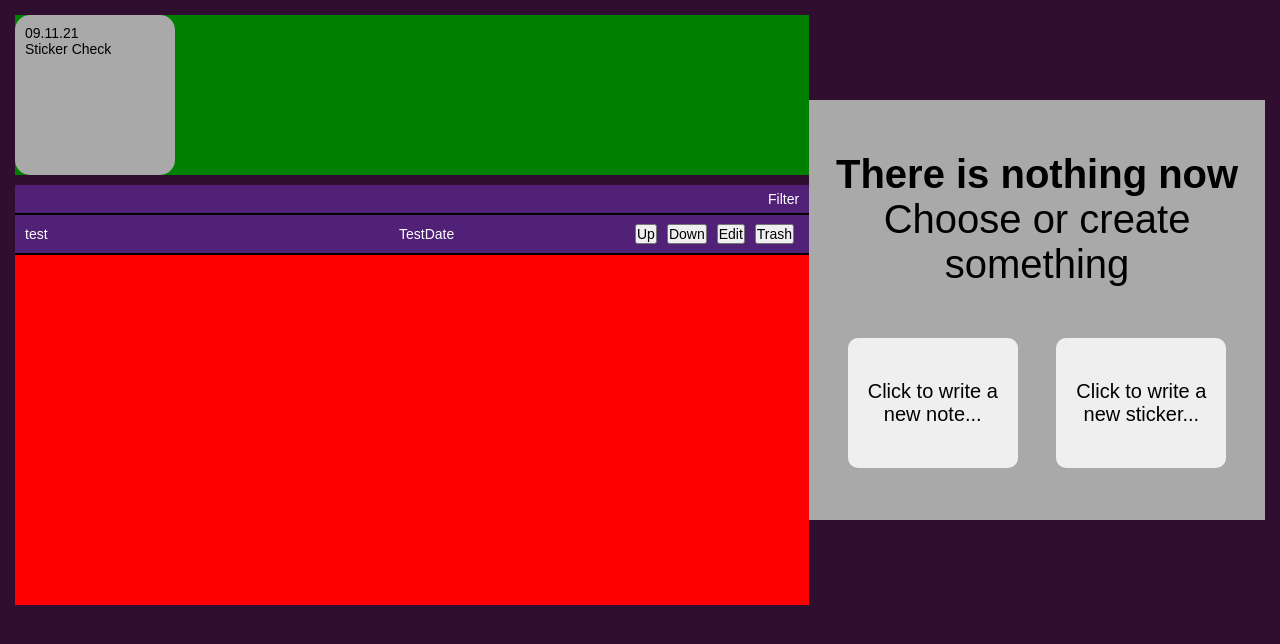
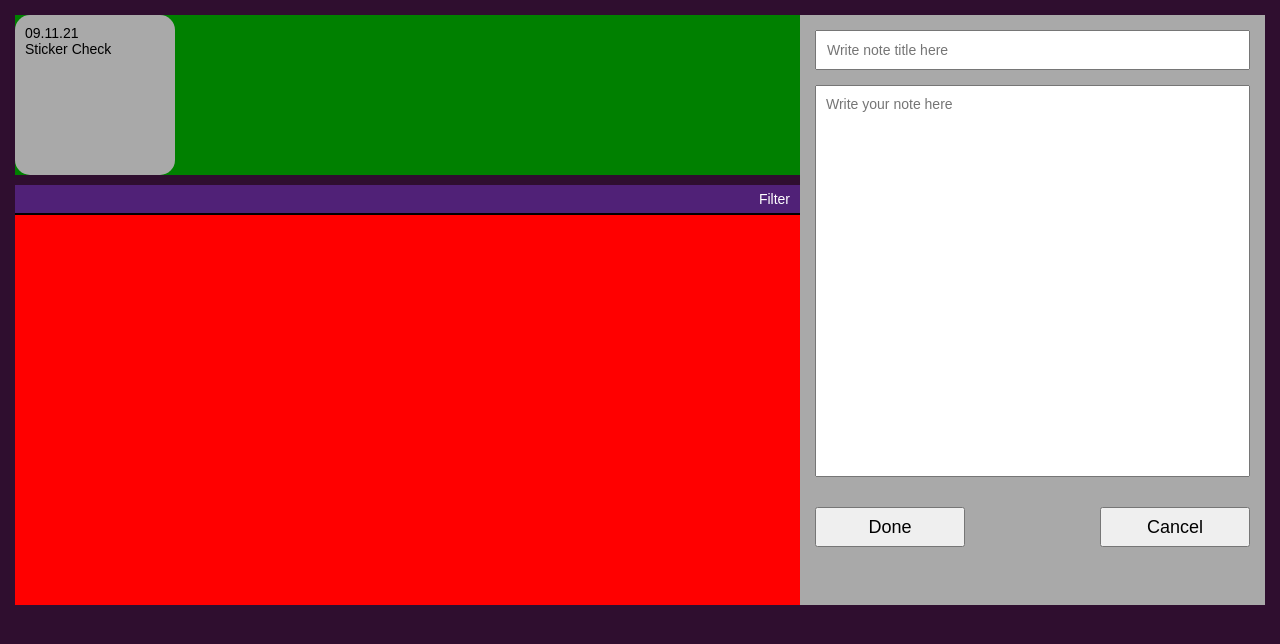
Before and after one commit to eKizim/todo-dashboard, a React app: page / in a window 1280 px wide. Both pictures are taken after a click on the button "Click to write a new note...". Shown: the top 644 px of the page. Built offline with nearby package versions, Linux system fonts and the light colour scheme.

Commit message:
Reader field test

```diff
--- a/src/App.jsx
+++ b/src/App.jsx
@@ -2,22 +2,15 @@ import React from 'react';
 import ReactDOM from 'react-dom';
 import Fields from './containers/fields/Fields.jsx';
 import Reader from './containers/reader/Reader.jsx';
-import NoteUnit from './components/NoteUnit.jsx';
 
 export default class App extends React.Component {
   constructor(props) {
     super(props);
     this.state = {
-
       notes: window.localStorage.notes ?
-      JSON.parse(window.localStorage.notes).map(note => (
-        <NoteUnit key={note.unitId} unitId={note.unitId} unitTitle={note.unitTitle} unitDate={note.unitDate}/>
-      )) : [],
-
+        JSON.parse(window.localStorage.notes) : [],
       stickers: window.localStorage.stickers ?
-      JSON.parse(window.localStorage.stickers).map(sticker => {
-        return <StickerUnit key={sticker.unitId} unitId={sticker.unitId} unitTitle={sticker.unitTitle} unitDate={sticker.unitDate}/>
-      }) : []
+        JSON.parse(window.localStorage.stickers) : []
     };
 
     this.notesUpdate= this.notesUpdate.bind(this);
@@ -25,26 +18,41 @@ export default class App extends React.Component {
   }
 
   notesUpdate() {
-    let storage = window.localStorage.notes ? JSON.parse(window.localStorage.notes) : []; // DELETE THIS
-    storage.push({unitId: "test", unitTitle: "TestTitle", unitDate: "TestDate"})
+
+    // ### Var for testing ###
+    let storage = window.localStorage.notes ?
+      JSON.parse(window.localStorage.notes) : [];
+
+    storage.push({
+      unitId: "test",
+      unitTitle: "TestTitle",
+      unitDate: "TestDate"
+    })
+
     window.localStorage.notes = JSON.stringify(storage);
 
     this.setState({
-      notes: JSON.parse(window.localStorage.notes).map(note => (
-        <NoteUnit key={note.unitId} unitId={note.unitId} unitTitle={note.unitTitle} unitDate={note.unitDate}/>
-      ))
+      notes: JSON.parse(window.localStorage.notes)
     })
-
-    console.log("Notes has been updated")
   };
 
   stickersUpdate() {
+
+    // ### Var for testing ###
+    let storage = window.localStorage.stickers ?
+      JSON.parse(window.localStorage.stickers) : [];
+
+    storage.push({
+      unitId: "test",
+      unitTitle: "TestTitle",
+      unitDate: "TestDate"
+    })
+
+    window.localStorage.stickers = JSON.stringify(storage);
+
     this.setState({
-      stickers: JSON.parse(window.localStorage.stickers).map(sticker => (
-        <NoteUnit key={sticker.unitId} unitId={sticker.unitId} unitTitle={sticker.unitTitle} unitDate={sticker.unitDate}/>
-      ))
+      stickers: JSON.parse(window.localStorage.stickers)
     })
-    console.log("Stickers has been updated")
   }
 
   render() {
--- a/src/containers/fields/notes/Notes.jsx
+++ b/src/containers/fields/notes/Notes.jsx
@@ -12,7 +12,10 @@ export default class Notes extends React.Component {
 			<div id="notes">
 				<NotesHeader/>
 				<div id="notes_dashboard">
-					{this.props.notes}
+					{this.props.notes.map(note => (
+        		<NoteUnit key={note.unitId} unitId={note.unitId} unitTitle={note.unitTitle} unitDate={note.unitDate}/>
+      			))
+					}
 				</div>
 			</div>
 		)
--- /dev/null
+++ b/src/containers/reader/DefaultReader/DefaultReader.css
@@ -0,0 +1,30 @@
+#default_reader {
+	width: 465px;
+	height: 420px;
+
+	display: flex;
+	flex-direction: column;
+	justify-content: space-evenly;
+
+	background-color: darkgrey;
+}
+
+#default_reader__title h3,  #default_reader__title p {
+	font-size: 40px;
+	text-align: center;
+}
+
+#default_reader__buttons {
+	display: flex;
+	align-items: center;
+	justify-content: space-evenly;
+}
+
+#default_reader__buttons button {
+	width: 170px;
+	height: 130px;
+
+	font-size: 20px;
+	border: none;
+	border-radius: 10px;
+}
--- /dev/null
+++ b/src/containers/reader/DefaultReader/DefaultReader.jsx
@@ -0,0 +1,25 @@
+import React from 'react';
+import ReactDOM from 'react-dom';
+import './DefaultReader.css';
+
+
+export default class DefaultReader extends React.Component {
+  constructor(props) {
+    super(props);
+  }
+
+  render() {
+    return(
+      <div id="default_reader">
+        <div id="default_reader__title">
+          <h3>There is nothing now</h3>
+          <p>Choose or create something</p>
+        </div>
+        <div id="default_reader__buttons">
+          <button id="note_starter" onClick={this.props.manageField}>Click to write a new note...</button>
+          <button id="sticker_starter" onClick={this.props.manageField}>Click to write a new sticker...</button>
+        </div>
+      </div>
+    )
+  }
+}
--- /dev/null
+++ b/src/containers/reader/NoteTaker/NoteTaker.css
@@ -0,0 +1,37 @@
+#note_taker {
+	width: 465px;
+	height: 590px;
+	padding: 15px;
+
+	display: flex;
+	flex-direction: column;
+	align-content: center;
+	justify-content: start;
+
+	background-color: darkgrey;
+}
+
+#note_taker__title {
+	height: 40px;
+	padding: 10px;
+	margin-bottom: 15px;
+}
+
+#note_taker__textarea {
+	height: 70%;
+	padding: 10px;
+	margin-bottom: 30px;
+
+	resize: none;
+}
+
+#note_taker__buttons {
+	display: flex;
+	justify-content: space-between;
+}
+
+#note_taker__buttons button {
+	width: 150px;
+	height: 40px;
+	font-size: 18px;
+}
--- /dev/null
+++ b/src/containers/reader/NoteTaker/NoteTaker.jsx
@@ -0,0 +1,33 @@
+import React from 'react';
+import './NoteTaker.css';
+
+export default class NoteTaker extends React.Component {
+  constructor(props) {
+    super(props);
+
+  }
+
+  handleInput = () => {
+    let title = document.getElementById('note_taker__title');
+    let text = document.getElementById('note_taker__textarea');
+
+    if(title.value && text.value) {
+      console.log(`Title: ${title.value}`);
+      console.log(`Text: ${text.value}`);
+    }
+
+  }
+
+  render() {
+    return (
+      <div id="note_taker">
+        <input id="note_taker__title" type="text" placeholder="Write note title here" />
+        <textarea id="note_taker__textarea" placeholder="Write your note here"></textarea>
+        <div id="note_taker__buttons">
+          <button id="note_done">Done</button>
+          <button id="note_cancel" onClick={this.props.manageField}>Cancel</button>
+        </div>
+      </div>
+    )
+  }
+}
--- a/src/containers/reader/Reader.css
+++ b/src/containers/reader/Reader.css
@@ -1,30 +1,3 @@
-#reader_default {
-	width: 465px;
-	height: 420px;
-
-	display: flex;
-	flex-direction: column;
-	justify-content: space-evenly;
-
-	background-color: darkgrey;
+#reader {
+	transition: .2s;
 }
-
-#reader_default__title h3,  #reader_default__title p {
-	font-size: 40px;
-	text-align: center;
-}
-
-#reader_default__buttons {
-	display: flex;
-	align-items: center;
-	justify-content: space-evenly;
-}
-
-#reader_default__buttons button {
-	width: 170px;
-	height: 130px;
-
-	font-size: 20px;
-	border: none;
-	border-radius: 10px;
-}
--- a/src/containers/reader/Reader.jsx
+++ b/src/containers/reader/Reader.jsx
@@ -1,27 +1,39 @@
 import React from 'react';
-import ReactDOM from 'react-dom';
-import NoteUnit from '../../components/NoteUnit.jsx';
-import StickerUnit from '../../components/StickerUnit.jsx';
+import DefaultReader from './DefaultReader/DefaultReader.jsx';
+import NoteTaker from './NoteTaker/NoteTaker.jsx';
+import StickerTaker from './StickerTaker/StickerTaker.jsx';
 import './Reader.css';
-
 
 export default class Reader extends React.Component {
   constructor(props) {
     super(props);
+    this.state = {
+      field: <DefaultReader manageField={this.manageField}/>
+    }
+  }
+
+  manageField = (el) => {
+    switch(el.target.id) {
+      case "note_starter":
+        this.setState({
+          field: <NoteTaker manageField={this.manageField}/>
+        });
+        break;
+      case "sticker_starter":
+        this.setState({
+          field: <StickerTaker manageField={this.manageField}/>
+        });
+        break;
+      case "note_cancel":
+      case "sticker_cancel":
+        this.setState({
+          field: <DefaultReader manageField={this.manageField}/>
+        });
+        break;
+    }
   }
 
   render() {
-    return(
-      <div id="reader_default">
-        <div id="reader_default__title">
-          <h3>There is nothing now</h3>
-          <p>Choose or create something</p>
-        </div>
-        <div id="reader_default__buttons">
-          <button id="note_starter" onClick={this.props.notesUpdate}>Click to write a new note...</button>
-          <button id="sticker_starter" onClick={this.stickersUpdate}>Click to write a new sticker...</button>
-        </div>
-      </div>
-    )
+    return <div id="reader">{ this.state.field }</div>
   }
 }
--- /dev/null
+++ b/src/containers/reader/StickerTaker/StickerTaker.css
@@ -0,0 +1,36 @@
+#sticker_taker {
+	width: 465px;
+	height: 590px;
+	padding: 15px;
+
+	display: flex;
+	flex-direction: column;
+	align-content: center;
+	justify-content: start;
+
+	background-color: darkgrey;
+}
+
+#sticker_taker__title {
+	height: 40px;
+	padding: 10px;
+	margin-bottom: 15px;
+}
+
+#sticker_taker__points-field {
+	height: 40px;
+	padding: 10px;
+	margin-bottom: 15px;
+}
+
+#sticker_taker__buttons {
+	display: flex;
+	justify-content: space-between;
+
+}
+
+#sticker_taker__buttons button {
+	width: 150px;
+	height: 40px;
+	font-size: 18px;
+}
--- /dev/null
+++ b/src/containers/reader/StickerTaker/StickerTaker.jsx
@@ -0,0 +1,21 @@
+import React from 'react';
+import './StickerTaker.css';
+
+export default class StickerTaker extends React.Component {
+  constructor(props) {
+    super(props);
+  }
+
+  render() {
+    return (
+      <div id="sticker_taker">
+        <input id="sticker_taker__title" type="text" placeholder="Write sticker title here" />
+        <input id="sticker_taker__points-field" placeholder="Write your sticker points here" />
+        <div id="sticker_taker__buttons">
+          <button id="sticker_done">Done</button>
+          <button id="sticker_cancel" onClick={this.props.manageField}>Cancel</button>
+        </div>
+      </div>
+    )
+  }
+}
```
Also changed, not shown: src/data.js (deleted, +0 -10 lines), 1 other file (tests, documents, lock files or other folders).
